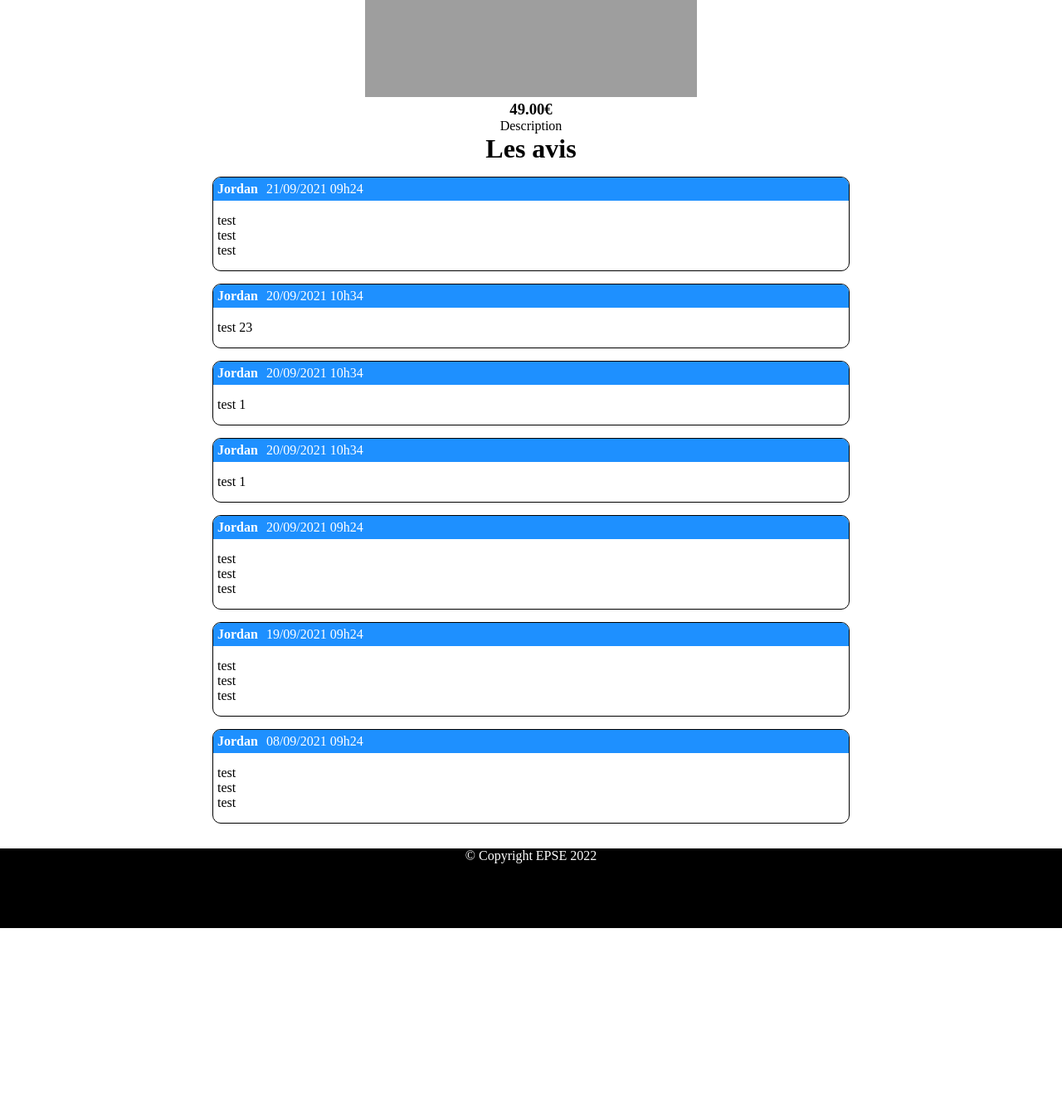
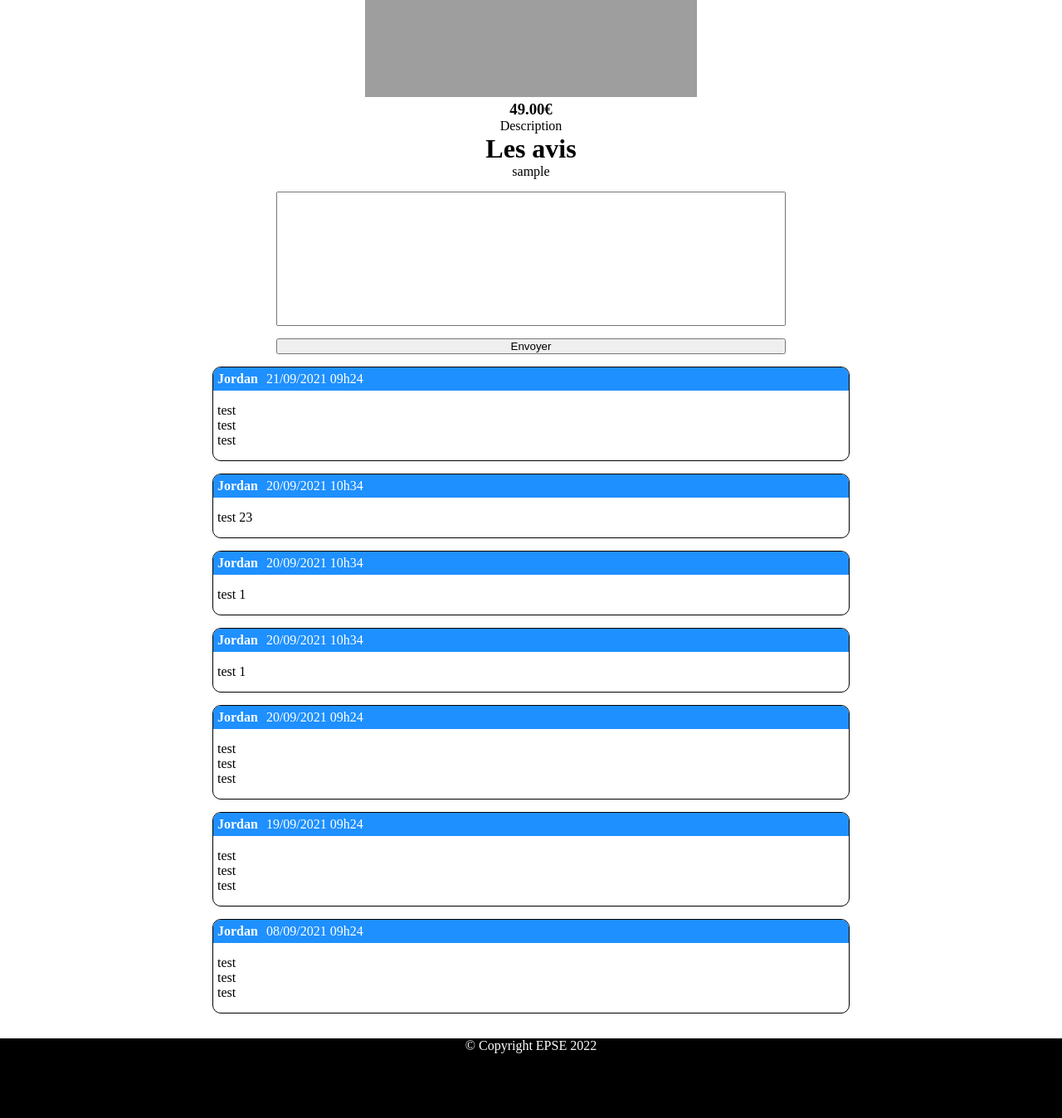
Before and after one commit to webepse/web2-multimedia2022, a PHP site: page /index.php?action=produit&id=40 in a window 1280 px wide. Shown: the part 354-1702 px from the top of the page at 83% size. Before the commit the page ends 1473 px from the top, so only its background shows below. Run offline with PHP 8.4, Linux system fonts and the light colour scheme; the visitor is signed in with stand-in values (Sample User, id 1); data comes from the database, SQL or seed files in the repository; grey boxes are pictures that could not be loaded.

Commit message:
commentaires insert

```diff
--- a/pages/produit.php
+++ b/pages/produit.php
@@ -13,6 +13,25 @@
             </div>
             <div class="commentaires">
                 <h1>Les avis</h1>
+                <?php
+                    if(isset($_SESSION['login']))
+                    {
+                ?>
+                    <div class="form-com">
+                        <form action="treatCom.php?id=" method="POST">
+                            <div class="form-log"><?= $_SESSION['login'] ?></div>
+                            <div class="form-group">
+                                <textarea name="com" id="com" cols="30" rows="10"></textarea>
+                            </div>
+                            <div class="form-group">
+                                <input type="submit" value="Envoyer">
+                            </div>
+                        </form>
+                    </div>
+                <?php
+                    }
+
+                ?>
             </div>
         <?php
             $coms = $bdd->prepare("SELECT commentaires.texte AS ctexte, DATE_FORMAT(commentaires.date, '%d/%m/%Y %Hh%i') AS mydate, membre.login AS mlogin, commentaires.id AS cid FROM commentaires INNER JOIN membre ON commentaires.id_membre = membre.id WHERE commentaires.id_produit=? ORDER BY commentaires.date DESC");
```
